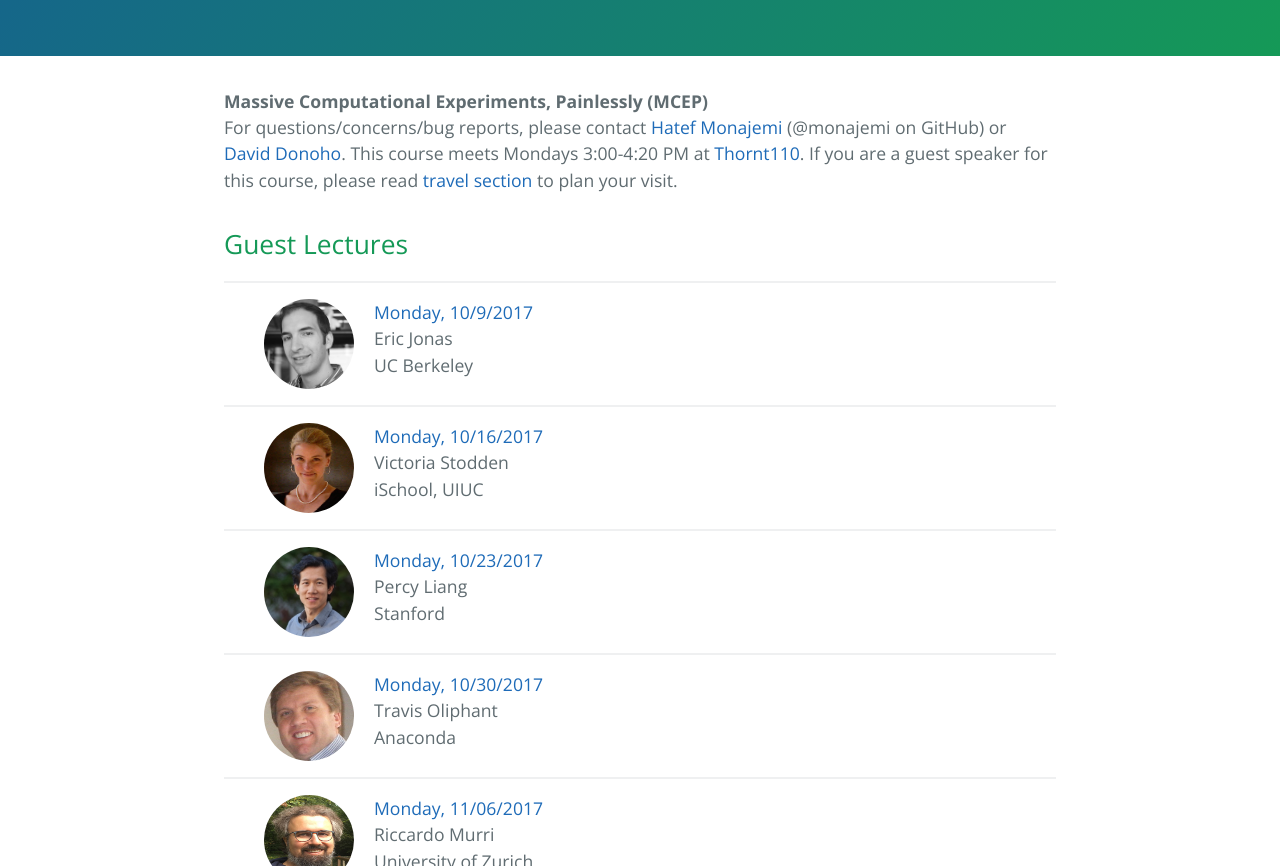
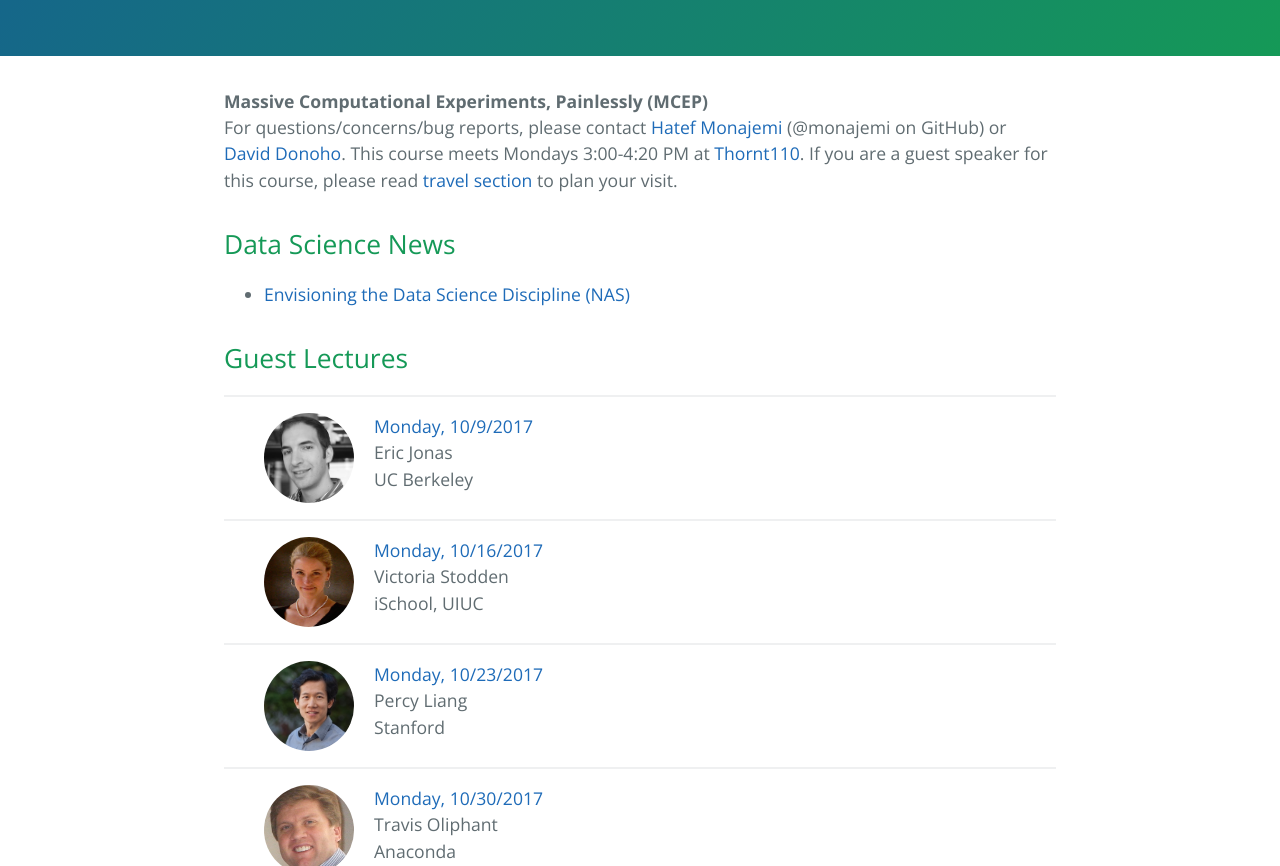
Before and after one commit to stats285/stats285.github.io, a Jekyll site: the page built from index.md, in a window 1280 px wide and 900 px high, scrolled down 665 px, cut to the strip 34-900 px from the top of the window. Built offline with Jekyll 4.4.1, drawn with Linux system fonts in a browser that asks for light colours; the repository's description, which GitHub fills in, is left out.

Commit message:
added news section

```diff
--- a/index.md
+++ b/index.md
@@ -6,9 +6,8 @@ layout: titlepage
 **Massive Computational Experiments, Painlessly (MCEP)**
 For questions/concerns/bug reports, please contact [Hatef Monajemi](http://web.stanford.edu/~monajemi/) (@monajemi on GitHub) or [David Donoho](https://profiles.stanford.edu/david-donoho). This course meets Mondays 3:00-4:20 PM at [Thornt110](https://campus-map.stanford.edu/?srch=Thornt110). If you are a guest speaker for this course, please read [travel section](#plan-your-visit) to plan your visit.
 
-<!--
-## [](#announcements)Announcements
--->
+## Data Science News
+* [Envisioning the Data Science Discipline (NAS)](https://www.nap.edu/read/24886/chapter/1)
 
 
 
```
